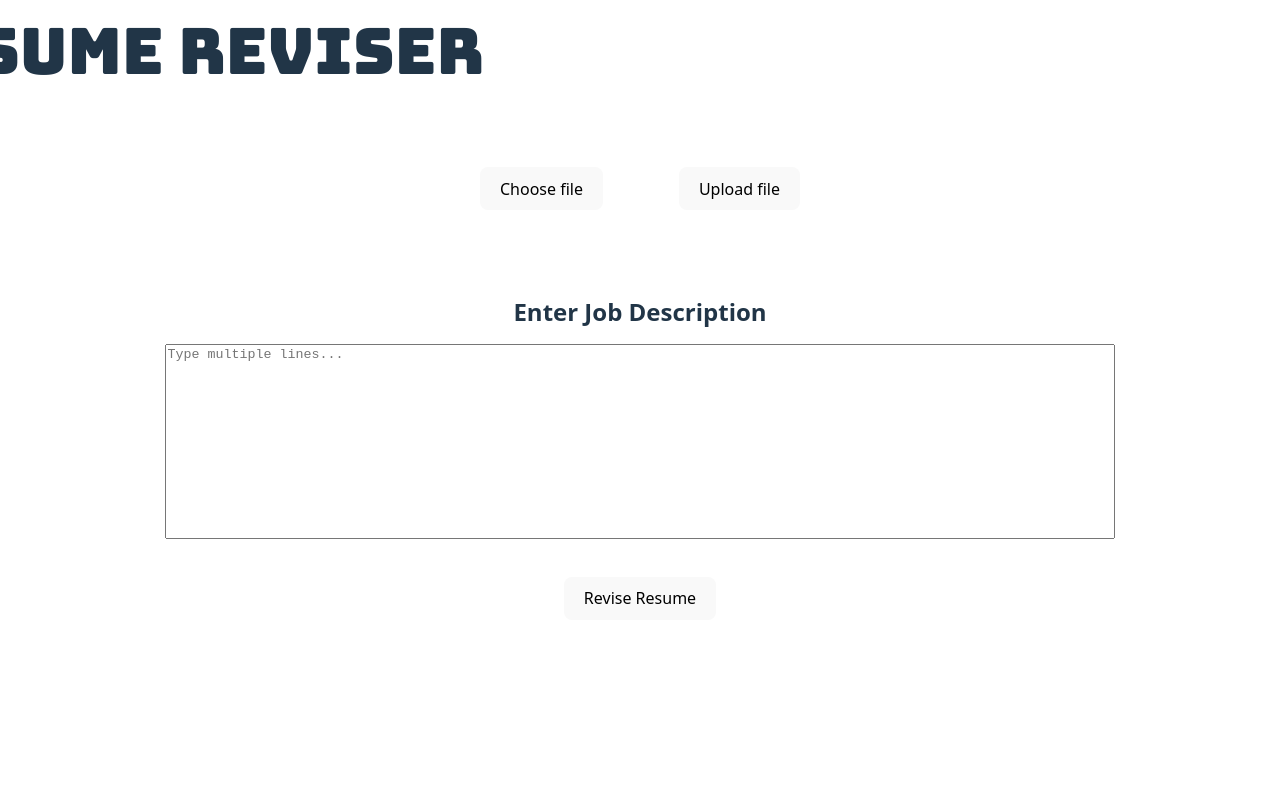
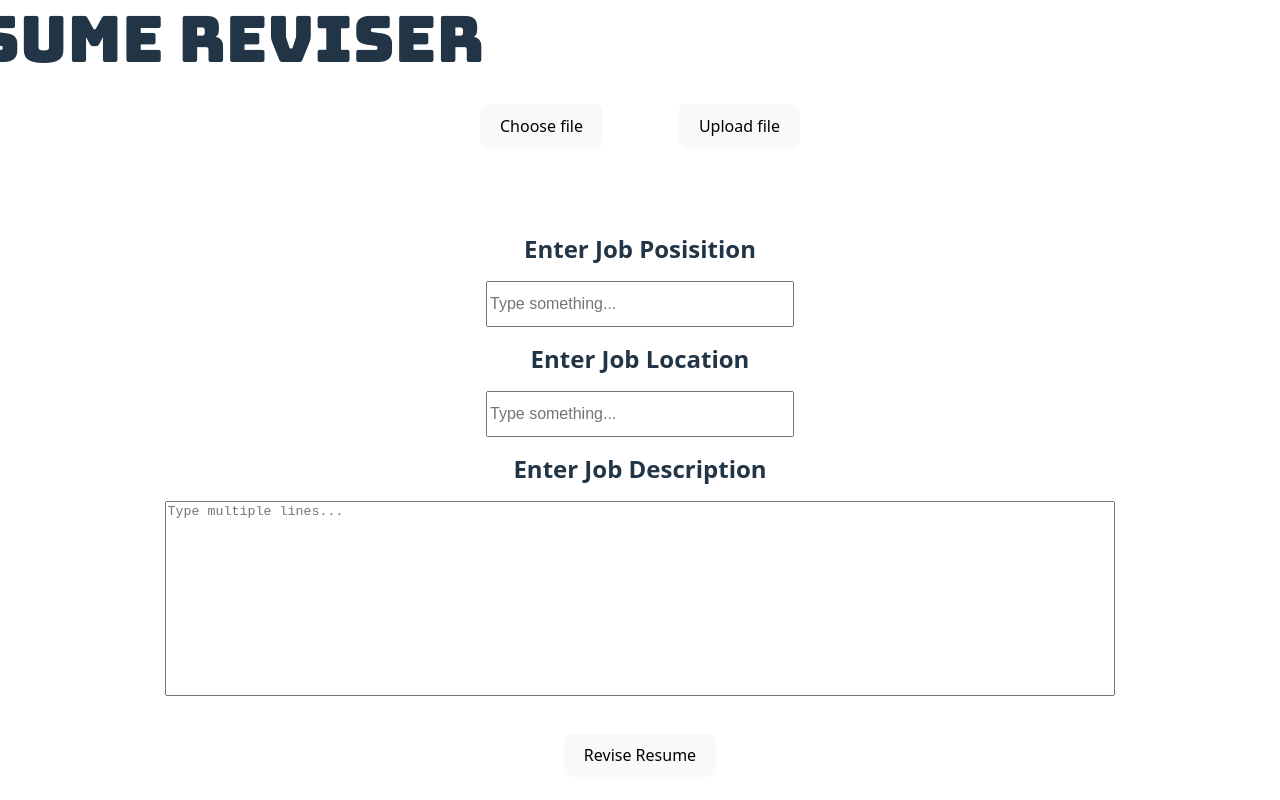
Before and after one commit to GDSC-2025-Hackathon/Resume-Refiner, a React (Vite) app in the folder resume-reviser/: page / in a window 1280 px wide. Shown: the top 800 px of the page. Built offline with nearby package versions, Linux system fonts and the light colour scheme.

Commit message:
submitting latest changes

```diff
--- a/resume-reviser/src/App.jsx
+++ b/resume-reviser/src/App.jsx
@@ -2,15 +2,27 @@ import { useState } from 'react'
 import reactLogo from './assets/react.svg'
 import viteLogo from '/vite.svg'
 import './App.css'
+// import OutputDisplay from './Output';
 
 function App() {
   const [count, setCount] = useState(0)
 
   const [text, setText] = useState('');
+  const [text2, setText2] = useState('');
+  const [text3, setText3] = useState('');
 
   const handleChange = (event) => {
     setText(event.target.value);
   };
+  const handleChange2 = (event) => {
+    setText2(event.target.value);
+  };
+  const handleChange3 = (event) => {
+    setText3(event.target.value);
+  };
+
+  const [outputText, setOutputText] = useState('');
+  const [jobdesc, setJobdesc] = useState('');
 
   return (
     <>
@@ -35,16 +47,35 @@ function App() {
 
       </div>
 
+      <h2>Enter Job Posisition</h2>
+      <input id="position"
+        type="text"
+        style={{ width: '300px', height: '40px', fontSize: '16px' }}
+        value={text}
+        onChange={handleChange}
+        placeholder="Type something..."
+      />
+
+    <h2>Enter Job Location</h2>
+    <input
+      type="text2"
+      style={{ width: '300px', height: '40px', fontSize: '16px' }}
+      value={text2}
+      onChange={handleChange2}
+      placeholder="Type something..."
+    />
+
       <h2>Enter Job Description</h2>
       <div>
 
       <textarea
-      rows={6}
-      cols={40}
-      value={text}
-      onChange={handleChange}
-      placeholder="Type multiple lines..."
-    />
+        type="text3"
+        rows={6}
+        cols={40}
+        value={text3}
+        onChange={handleChange3}
+        placeholder="Type multiple lines..."
+      />
 
     </div>
     <div>
--- a/resume-reviser/src/index.css
+++ b/resume-reviser/src/index.css
@@ -34,7 +34,8 @@ h1 {
   font-size: 4em;
   line-height: 0.1;
   margin-left: -24cm;
-  margin-top: -2.5cm;
+  margin-top: 0.1cm;
+  margin-bottom: -0.2cm;
   font-family: "Bungee";
 }
 
```
